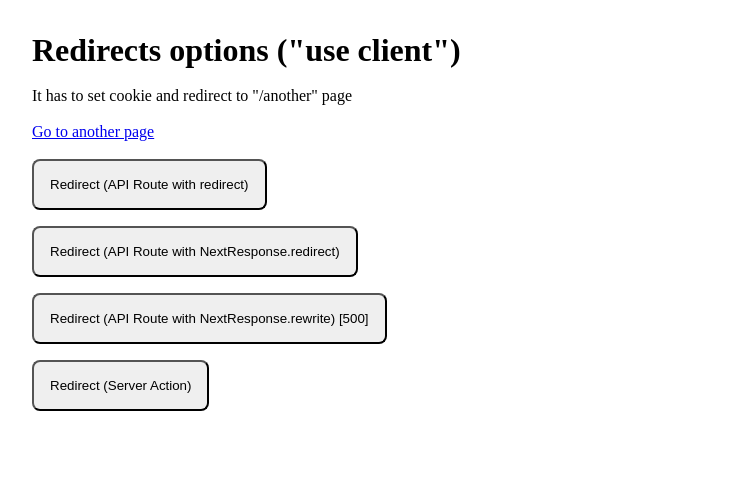
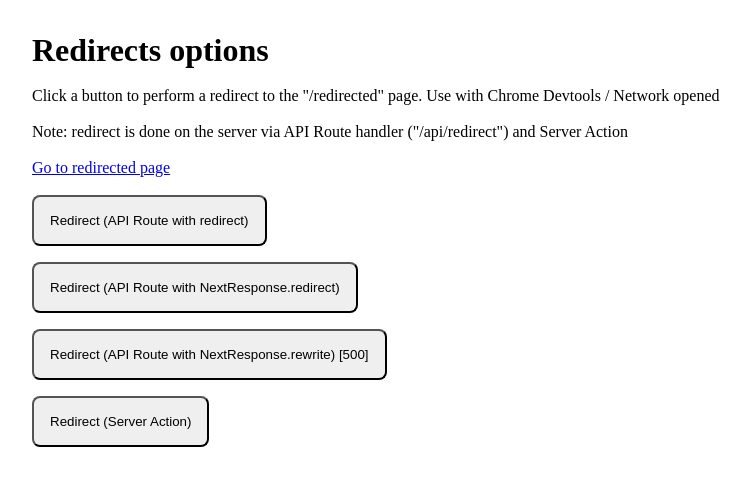
Before and after one commit to sdcorp/next-redirects, a Next.js app: page / in a window 1280 px wide. Shown: the top 486 px of the page, without its empty margins (0-750 px from the left). Built offline with nearby package versions, Linux system fonts and the light colour scheme.

Commit message:
improve example code

```diff
--- a/app/_actions.ts
+++ b/app/_actions.ts
@@ -5,5 +5,5 @@ import { redirect } from "next/navigation";
 
 export async function doRedirect() {
   cookies().set("tk", Math.random().toString());
-  redirect("/another");
+  redirect("/redirected");
 }
--- a/app/api/run/route.ts
+++ b/app/api/redirect/route.ts
@@ -6,13 +6,13 @@ export async function POST(request: Request) {
   const res = await request.json();
   cookies().set("tk", Math.random().toString());
 
-  const to = new URL("/another", request.url);
+  const to = new URL("/redirected", request.url);
 
   console.log("[API-ROUTE]", { to, res });
 
   if (res?.type === "redirect") {
-    // return permanentRedirect("/another");
-    // return redirect("/another");
+    // return permanentRedirect("/redirected");
+    // return redirect("/redirected");
     return redirect(to.href);
   }
 
@@ -21,7 +21,7 @@ export async function POST(request: Request) {
   }
 
   if (res?.type === "NextResponse.rewrite") {
-    //! NOTE: NextResponse.rewrite() was used in a app route handler, this is not currently supported.
+    //! NOTE: NextResponse.rewrite() was used in a app route handler, this is not currently supported. But docs says nothing about that
     return NextResponse.rewrite(to);
   }
 
--- a/app/layout.tsx
+++ b/app/layout.tsx
@@ -2,7 +2,7 @@ import type { Metadata } from "next";
 import "./globals.css";
 
 export const metadata: Metadata = {
-  title: "Create Next App",
+  title: "Next redirects",
   description: "Generated by create next app",
 };
 
--- a/app/page.tsx
+++ b/app/page.tsx
@@ -3,22 +3,38 @@
 import { doRedirect } from "@/app/_actions";
 import Link from "next/link";
 
+function getBaseUrl() {
+  if (typeof window !== "undefined") return "";
+  if (process.env.VERCEL_URL) return `https://${process.env.VERCEL_URL}`;
+  return `http://localhost:${process.env.PORT ?? 3000}`;
+}
+
 export default function Home() {
+  const API_URL = getBaseUrl() + "/api/redirect";
+
   return (
     <main>
-      <h1>Redirects options ("use client")</h1>
+      <h1>Redirects options</h1>
       <br />
-      <p>It has to set cookie and redirect to "/another" page</p>
+      <p>
+        Click a button to perform a redirect to the "/redirected" page. Use with
+        Chrome Devtools / Network opened
+      </p>
       <br />
-      <Link href="/another">Go to another page</Link>
+      <p>
+        Note: redirect is done on the server via API Route handler
+        ("/api/redirect") and Server Action
+      </p>
+      <br />
+      <Link href="/redirected">Go to redirected page</Link>
       <br />
       <br />
       <div style={{ display: "grid", gap: 16 }}>
         <div>
           <button
             type="button"
-            onClick={() => {
-              void fetch("/api/run", {
+            onClick={async () => {
+              await fetch(API_URL, {
                 method: "POST",
                 body: JSON.stringify({ type: "redirect" }),
               });
@@ -31,7 +47,7 @@ export default function Home() {
           <button
             type="button"
             onClick={() => {
-              void fetch("/api/run", {
+              void fetch(API_URL, {
                 method: "POST",
                 body: JSON.stringify({ type: "NextResponse.redirect" }),
               });
@@ -44,7 +60,7 @@ export default function Home() {
           <button
             type="button"
             onClick={() => {
-              void fetch("/api/run", {
+              void fetch(API_URL, {
                 method: "POST",
                 body: JSON.stringify({ type: "NextResponse.rewrite" }),
               }).then((r) => {
--- a/app/another/page.tsx
+++ b/app/redirected/page.tsx
@@ -1,11 +1,11 @@
 import { cookies } from "next/headers";
 import Link from "next/link";
 
-export default function AnotherPage() {
+export default function RedirectedPage() {
   const tk = cookies().get("tk")?.value;
   return (
     <main>
-      <h1>Another Page (RSC)</h1>
+      <h1>Redirected Page (RSC)</h1>
       <br />
       <p>Cookie [tk]: {String(tk)}</p>
       <br />
```
Also changed, not shown: middleware.ts (+13 -4 lines).
